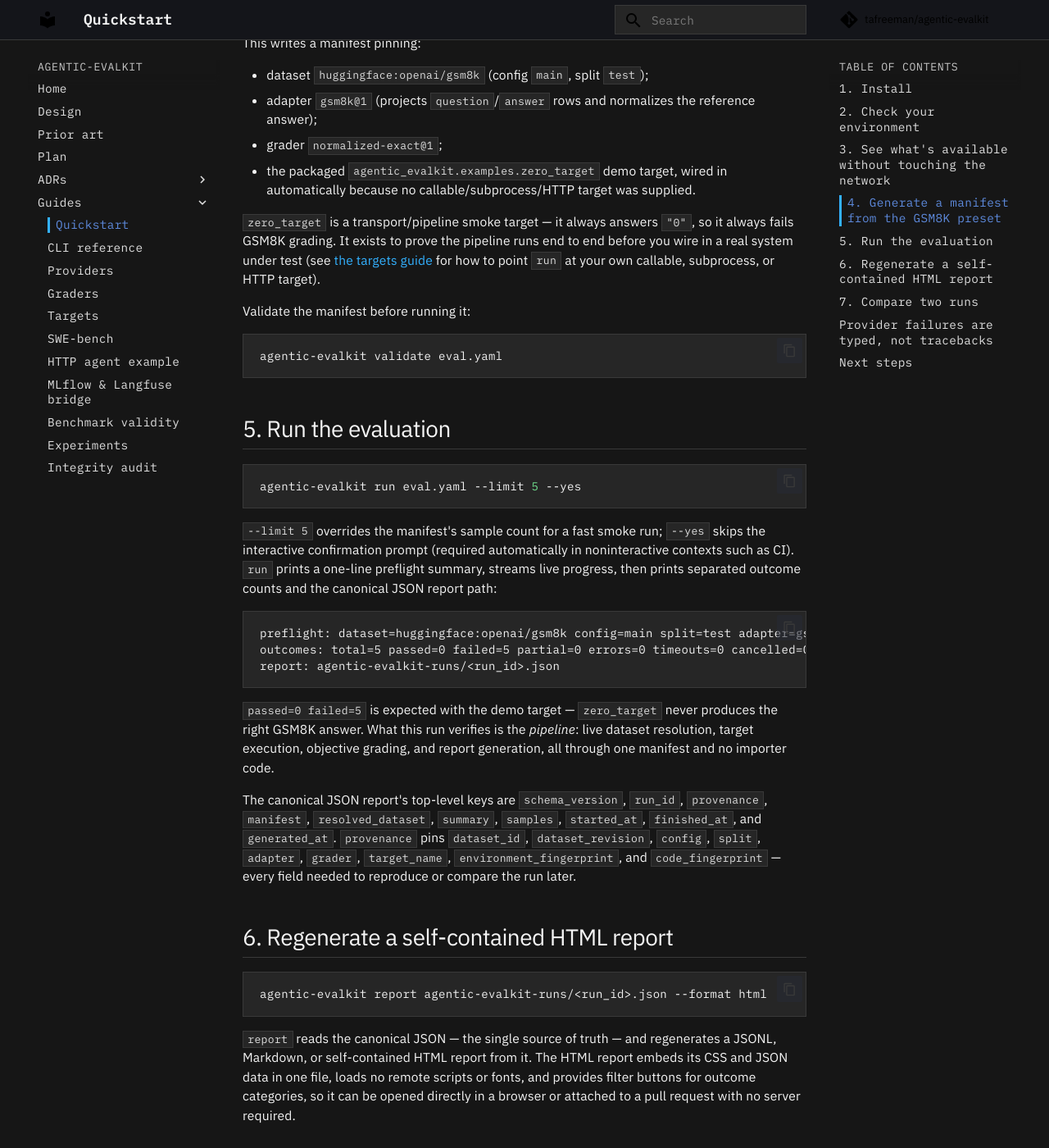
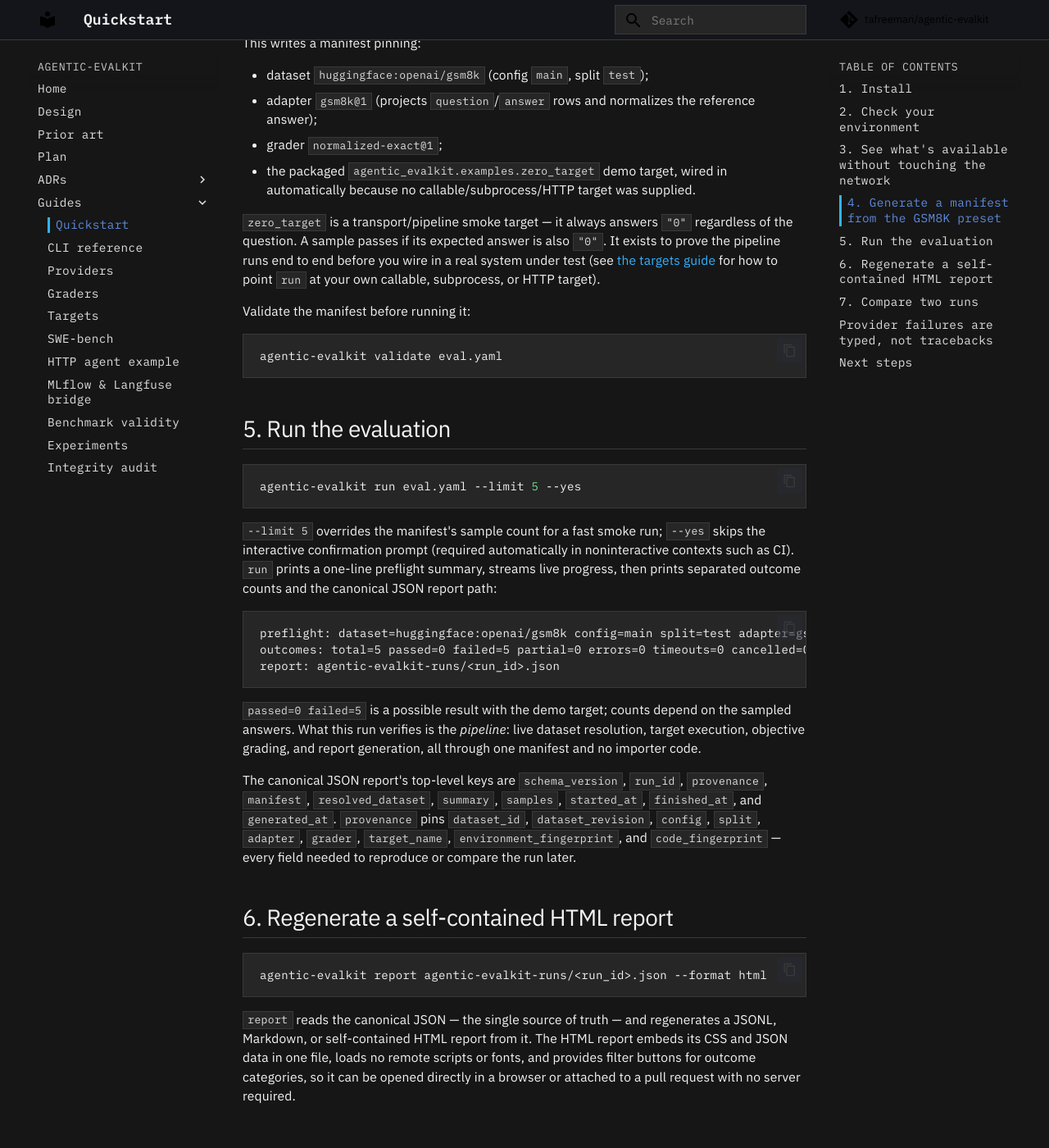
Before and after one commit to tafreeman/agentic-evalkit, an MkDocs documentation site: the page built from docs/guides/quickstart.md, in a window 1280 px wide and 1400 px high, scrolled down 1338 px. Shown: the whole window at 82% size. Built offline with MkDocs 1.6.1 and Material for MkDocs 9.7.7, drawn with Linux system fonts in a browser that asks for light colours; comment, search, counter and statistics services are not loaded.

Commit message:
docs: say the demo target can pass when the answer is 0
zero_target always answers 0, so a GSM8K sample whose expected answer is 0 passes. README and quickstart no longer claim it always fails or that passed=0 failed=5 is guaranteed.

````diff
--- a/docs/guides/quickstart.md
+++ b/docs/guides/quickstart.md
@@ -64,7 +64,8 @@ This writes a manifest pinning:
   automatically because no callable/subprocess/HTTP target was supplied.
 
 `zero_target` is a transport/pipeline smoke target — it always answers
-`"0"`, so it always fails GSM8K grading. It exists to prove the pipeline
+`"0"` regardless of the question. A sample passes if its expected answer is
+also `"0"`. It exists to prove the pipeline
 runs end to end before you wire in a real system under test (see
 [the targets guide](targets.md) for how to point `run` at your own
 callable, subprocess, or HTTP target).
@@ -93,8 +94,8 @@ outcomes: total=5 passed=0 failed=5 partial=0 errors=0 timeouts=0 cancelled=0 ab
 report: agentic-evalkit-runs/<run_id>.json
 ```
 
-`passed=0 failed=5` is expected with the demo target — `zero_target` never
-produces the right GSM8K answer. What this run verifies is the *pipeline*:
+`passed=0 failed=5` is a possible result with the demo target; counts depend
+on the sampled answers. What this run verifies is the *pipeline*:
 live dataset resolution, target execution, objective grading, and report
 generation, all through one manifest and no importer code.
 
````
Also changed, not shown: README.md (+4 -3 lines).
